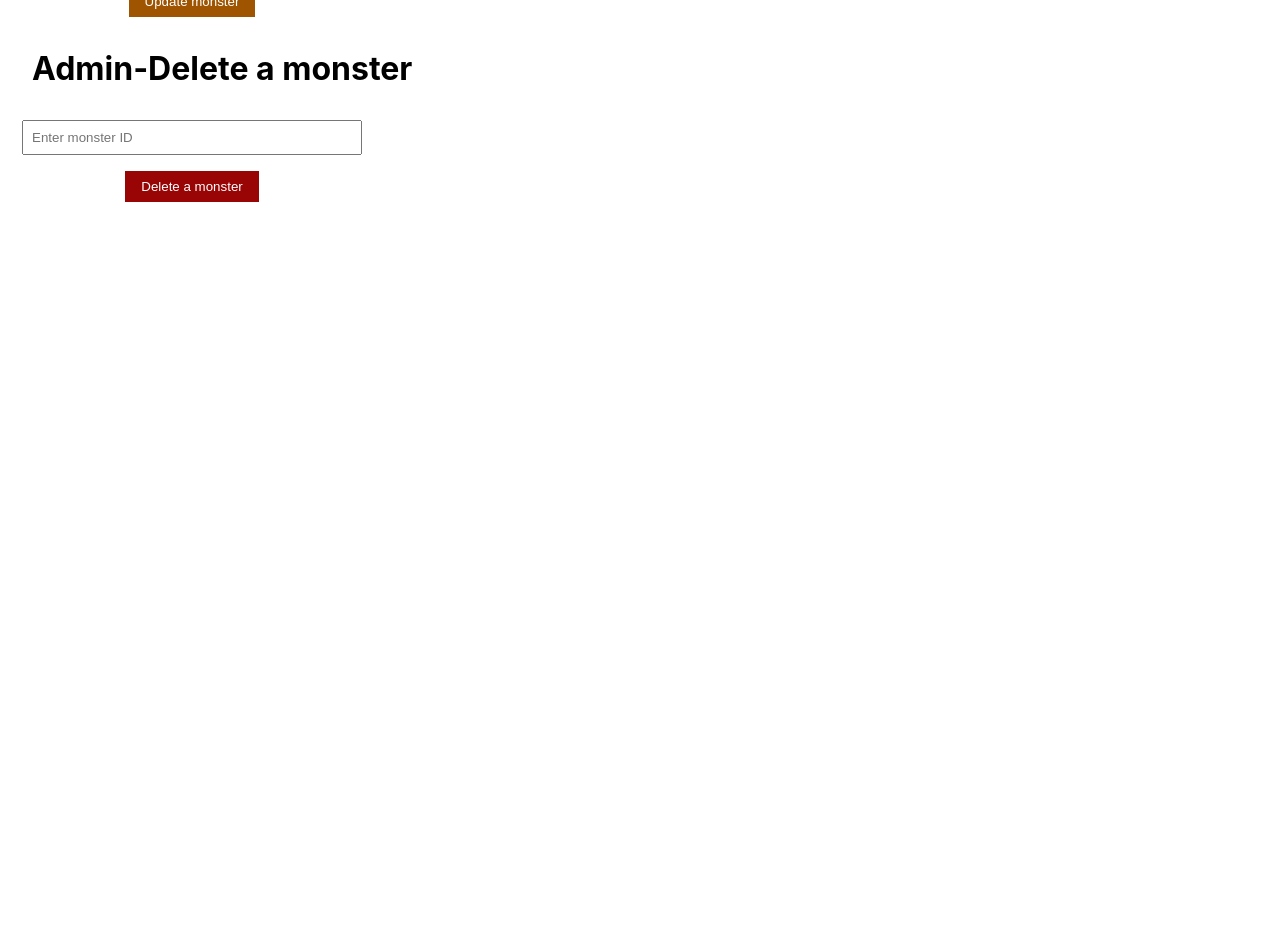
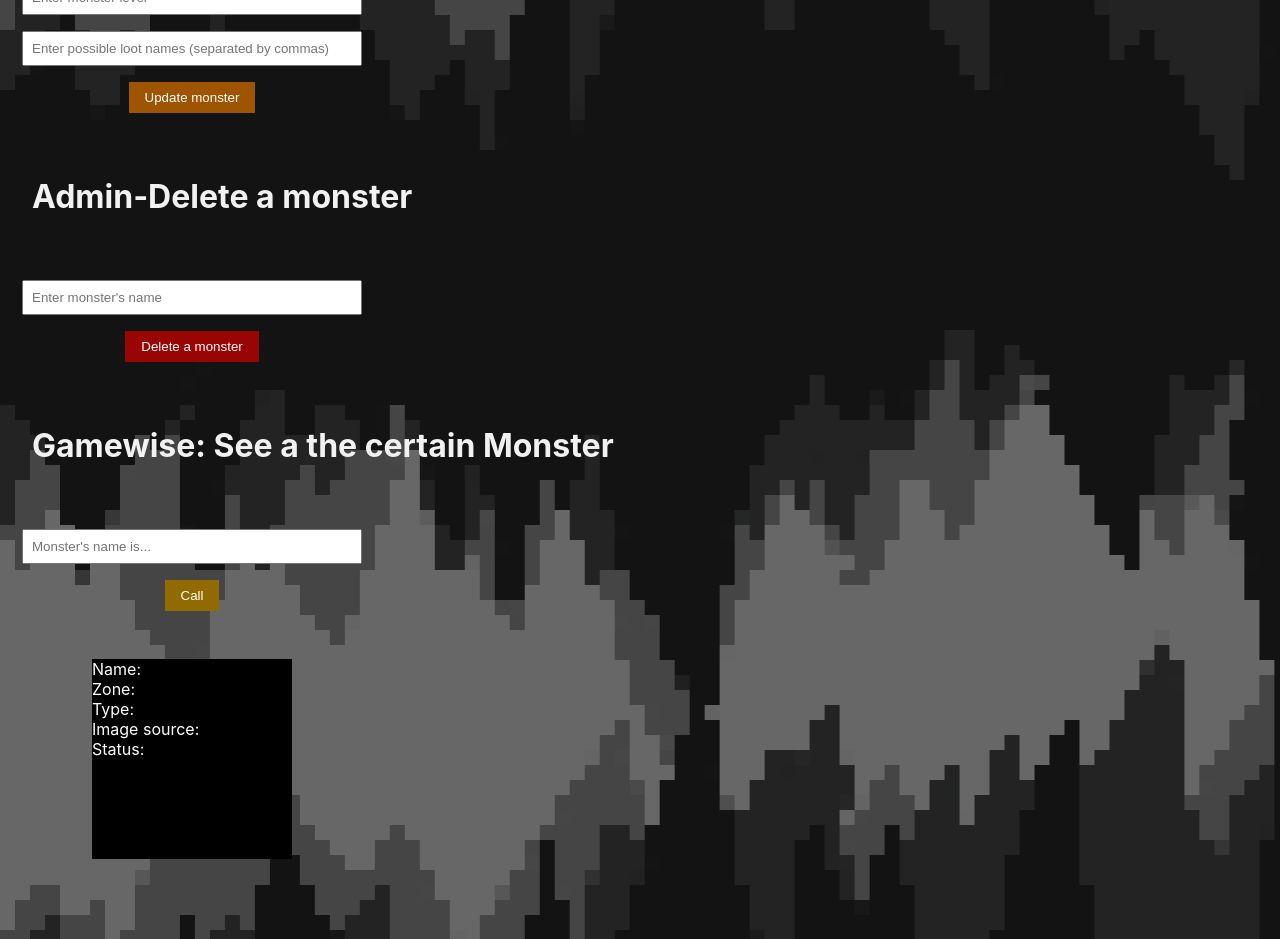
Before and after one commit to Mirko-125/Project-Redis-and-Neo4J, a React (Create React App) app in the folder React-actual/navissos/: page /monster in a window 1280 px wide. Shown: the part 1680-2619 px from the top of the page. Before the commit the page ends 1914 px from the top, so only its background shows below. Built offline with nearby package versions, Linux system fonts and the light colour scheme; no server answers.

Commit message:
wip monster

```diff
--- a/React-actual/navissos/src/components/monster/Monster.css
+++ b/React-actual/navissos/src/components/monster/Monster.css
@@ -17,7 +17,7 @@
     width: 25%;
 }
 
-.delete-monster input[type="number"] {
+.delete-monster input[type="text"] {
     width: 100%;
     padding: 0.5rem;
     margin-bottom: 1rem;
@@ -88,6 +88,16 @@
     cursor: pointer;
 }
 
+.dungeon-wrap
+{
+    margin-top: 0;
+    display: flex;
+    flex-direction: column;
+    background-image: url('../../assets/cave.png');
+    background-size: contain;
+    color: #f1f1f1;
+    height: 100%;
+}
 
 .all-item-data {
     margin: 2rem;
--- a/React-actual/navissos/src/components/monster/Monster.js
+++ b/React-actual/navissos/src/components/monster/Monster.js
@@ -17,6 +17,20 @@ function Monster() {
     const [monsterExperience, setMonsterExperience] = useState('');
     const [monsterLevel, setMonsterLevel] = useState('');
     const [possibleLootNames, setPossibleLootNames] = useState([]);
+    const [singleMonster, setSingleMonster] = useState([]);
+
+    const handleFindMonster = () => {
+        return fetch(`http://localhost:5236/api/Monster/GetOne?monsterName=${monsterName}`)
+            .then(response => response.json())
+            .then(data => {
+                setSingleMonster(data);
+                return data;
+            })
+            .catch(error => {
+                // Handle the error if needed
+                console.error(error);
+            });
+    };
 
     const handleCreateMonster = () => {
         const monsterData = {
@@ -25,7 +39,8 @@ function Monster() {
             type: monsterType,
             imageURL: monsterImageURL,
             status: monsterStatus,
-            attributes: {
+            attributes:
+            {
                 strength: monsterStrength,
                 agility: monsterAgility,
                 intelligence: monsterIntelligence,
@@ -34,20 +49,22 @@ function Monster() {
                 experience: monsterExperience,
                 level: monsterLevel
             },
-            possibleLoot: possibleLootNames.map(lootName => ({ name: lootName }))
+            possibleLootNames: possibleLootNames
         };
-
-        fetch('http://localhost:5236/api/NPC/AddNPC', {
+        const data = JSON.stringify(monsterData);
+        console.log(data);
+        fetch('http://localhost:5236/api/Monster', {
             method: 'POST',
             headers: {
                 'Content-Type': 'application/json'
             },
-            body: JSON.stringify(monsterData)
+            body: data
         })
             .then(response => response.json())
             .then(data => {
-                // Handle the response data if needed
                 console.log(data);
+                window.location.reload();
+                return data;
             })
             .catch(error => {
                 // Handle the error if needed
@@ -62,7 +79,7 @@ function Monster() {
     }, []);
 
     const handleDeleteMonster = () => {
-        fetch(`http://localhost:5236/api/Monster?monsterId=${monsterId}`, {
+        fetch(`http://localhost:5236/api/Monster?monsterName=${monsterName}`, {
             method: 'DELETE'
         })
             .then(response => response.json())
@@ -165,43 +182,43 @@ function Monster() {
                 />
                 <input
                     className='create-input'
-                    type="text"
+                    type="number"
                     placeholder="Enter monster strength"
                     onChange={(e) => setMonsterStrength(e.target.value)}
                 />
                 <input
                     className='create-input'
-                    type="text"
+                    type="number"
                     placeholder="Enter monster agility"
                     onChange={(e) => setMonsterAgility(e.target.value)}
                 />
                 <input
                     className='create-input'
-                    type="text"
+                    type="number"
                     placeholder="Enter monster intelligence"
                     onChange={(e) => setMonsterIntelligence(e.target.value)}
                 />
                 <input
                     className='create-input'
-                    type="text"
+                    type="number"
                     placeholder="Enter monster stamina"
                     onChange={(e) => setMonsterStamina(e.target.value)}
                 />
                 <input
                     className='create-input'
-                    type="text"
+                    type="number"
                     placeholder="Enter monster faith"
                     onChange={(e) => setMonsterFaith(e.target.value)}
                 />
                 <input
                     className='create-input'
-                    type="text"
+                    type="number"
                     placeholder="Enter monster experience"
                     onChange={(e) => setMonsterExperience(e.target.value)}
                 />
                 <input
                     className='create-input'
-                    type="text"
+                    type="number"
                     placeholder="Enter monster level"
                     onChange={(e) => setMonsterLevel(e.target.value)}
                 />
@@ -215,17 +232,10 @@ function Monster() {
             </div>
             <h1 className='i-m'>Admin: Update a monster</h1>
             <div className='update-monster'>
-                <input
-                    className='create-input'
-                    type="number"
-                    placeholder="Enter monster ID"
-                    value={monsterId}
-                    onChange={e => setSetMonsterId(e.target.value)}
-                />
-                <input
+            <input
                     className='create-input'
                     type="text"
-                    placeholder="Enter monster name"
+                    placeholder="Enter old monster name"
                     onChange={(e) => setMonsterName(e.target.value)}
                 />
                 <input
@@ -254,54 +264,84 @@ function Monster() {
                 />
                 <input
                     className='create-input'
-                    type="text"
+                    type="number"
                     placeholder="Enter monster strength"
                     onChange={(e) => setMonsterStrength(e.target.value)}
                 />
                 <input
                     className='create-input'
-                    type="text"
+                    type="number"
                     placeholder="Enter monster agility"
                     onChange={(e) => setMonsterAgility(e.target.value)}
                 />
                 <input
                     className='create-input'
-                    type="text"
+                    type="number"
                     placeholder="Enter monster intelligence"
                     onChange={(e) => setMonsterIntelligence(e.target.value)}
                 />
                 <input
                     className='create-input'
-                    type="text"
+                    type="number"
                     placeholder="Enter monster stamina"
                     onChange={(e) => setMonsterStamina(e.target.value)}
                 />
                 <input
                     className='create-input'
-                    type="text"
+                    type="number"
                     placeholder="Enter monster faith"
                     onChange={(e) => setMonsterFaith(e.target.value)}
                 />
                 <input
                     className='create-input'
-                    type="text"
+                    type="number"
                     placeholder="Enter monster experience"
                     onChange={(e) => setMonsterExperience(e.target.value)}
                 />
                 <input
                     className='create-input'
-                    type="text"
+                    type="number"
                     placeholder="Enter monster level"
                     onChange={(e) => setMonsterLevel(e.target.value)}
+                />
+                <input
+                    className='create-input'
+                    type="text"
+                    placeholder="Enter possible loot names (separated by commas)"
+                    onChange={(e) => setPossibleLootNames(e.target.value.split(','))}
                 />
                 <button onClick={handleUpdateMonster}>Update monster</button>
             </div>
             <h1 className='i-m'>Admin-Delete a monster</h1>
             <div className='delete-monster'>
-                <input type="number" placeholder="Enter monster ID" value={monsterId} onChange={e => setSetMonsterId(e.target.value)} />
+                <input type="text" placeholder="Enter monster's name" value={monsterName} onChange={e => setMonsterName(e.target.value)} />
                 <button onClick={handleDeleteMonster}>Delete a monster</button>
             </div>
+            <h1 className='i-p'>Gamewise: See a the certain Monster</h1>
+            <div className='npc-player'>
+                <input type="text" placeholder="Monster's name is..." onChange={e => setMonsterName(e.target.value)} />
+                <button onClick={handleFindMonster}>Call</button>
+                <div className='players'>
+                    <div style={{
+                        backgroundColor: 'black',
+                        backgroundSize: 'cover',
+                        width: '200px',
+                        height: '200px',
+                        border: 'none',
+                        cursor: 'pointer',
+                        margin: '3rem',
+                        color: 'white'
+                    }}
+                    >
+                        Name: {singleMonster.name}<br/>
+                        Zone: {singleMonster.zone}<br/>
+                        Type: {singleMonster.type}<br/>
+                        Image source: {singleMonster.imageURL}<br/>
+                        Status: {singleMonster.status}<br/>
+                    </div>
+            </div>
         </div>
+    </div>
     );
 }
 
--- a/React-actual/navissos/src/components/npcs/NPCs.js
+++ b/React-actual/navissos/src/components/npcs/NPCs.js
@@ -188,7 +188,7 @@ const NPCs = () => {
                 />
                 <button onClick={handleUpdateNPC}>Update NPC</button>
             </div>
-            <h1 className='i-p'>Gamewise: See a possible ally</h1>
+            <h1 className='i-p'>Gamewise: See a the certain NPC</h1>
             <div className='npc-player'>
                 <input type="text" placeholder="NPC's name is..." onChange={e => setNPCName(e.target.value)} />
                 <button onClick={handleFindNPC}>Call</button>
```
Also changed, not shown: React-actual/navissos/src/assets/cave.png (added).
